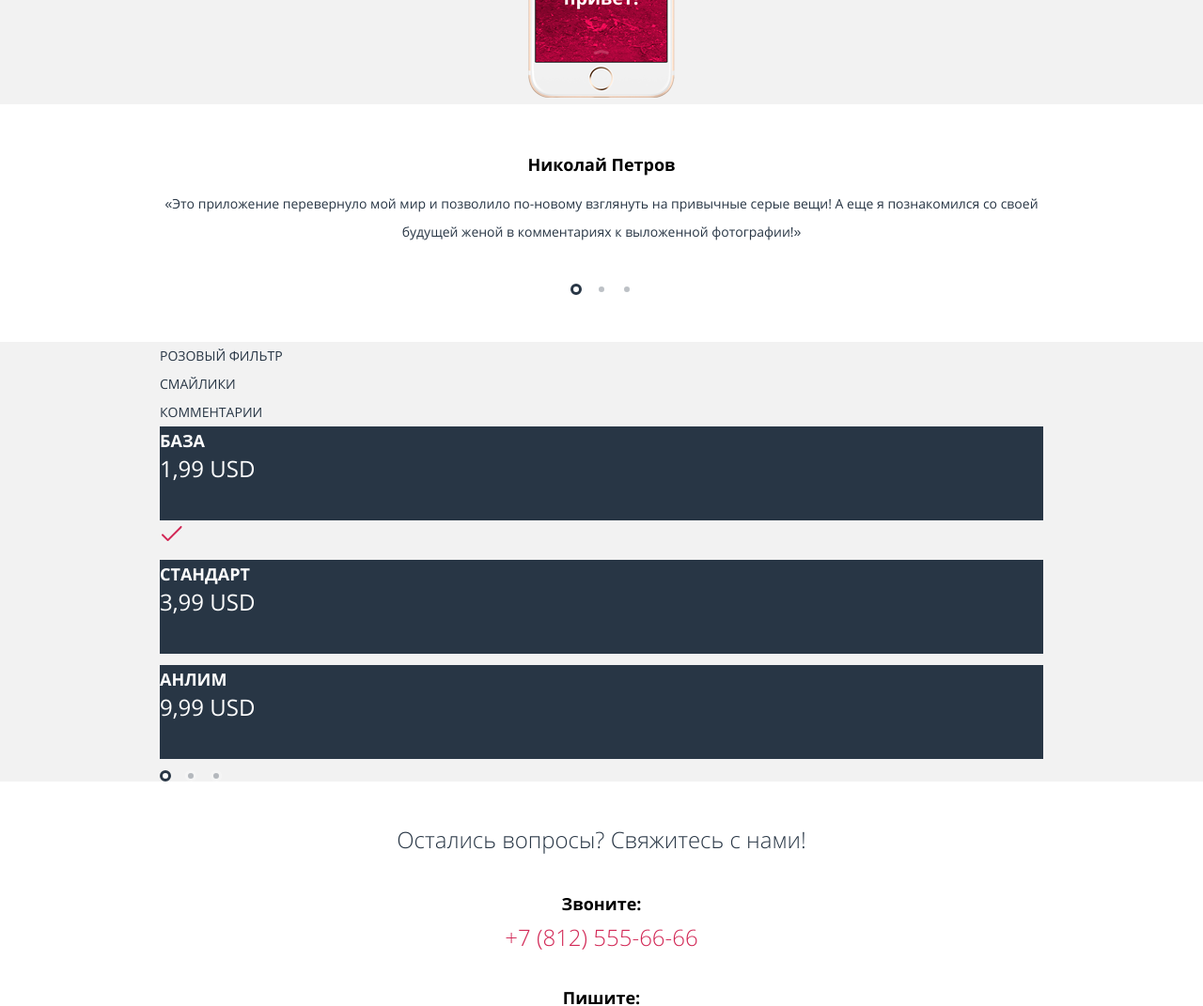
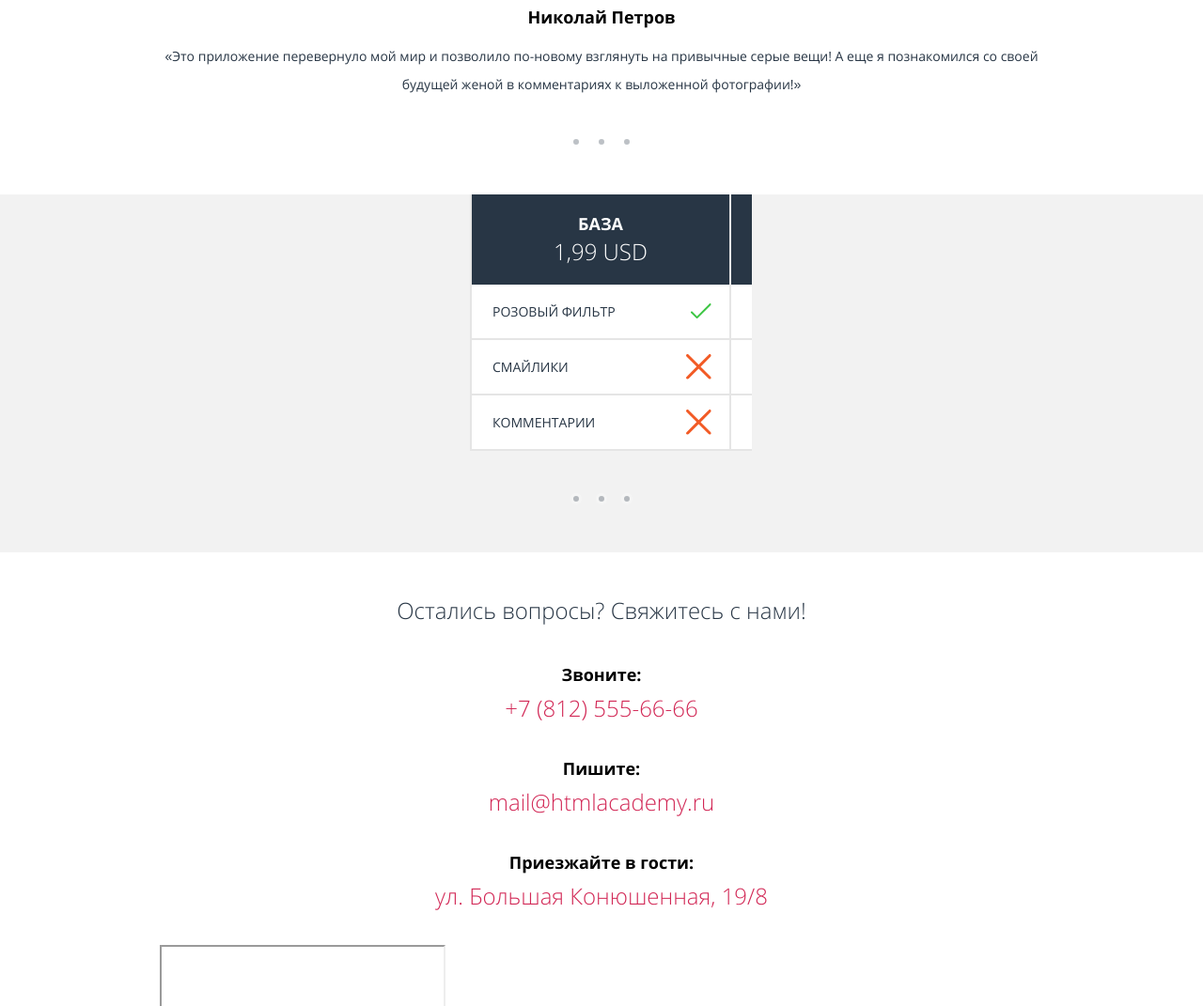
Before and after one commit to LysenokOI/1299739-pink-19, a website: page source/index.html in a window 1280 px wide. Shown: the part 1729-2800 px from the top of the page at 94% size. Drawn offline with nearby package versions, Linux system fonts and the light colour scheme; files that its build step writes are made by us from their sources; grey boxes are pictures that could not be loaded; files whose address does not match are found by name.

Commit message:
module4-task1: add slider functionality

```diff
--- a/source/index.html
+++ b/source/index.html
@@ -10,11 +10,16 @@
 </head>
 
 <body>
-  <svg class="svisually-hidden">
+  <svg style="display: none;">
     <symbol id="icon-yes" viewBox="-82.357 4.875 21.698 16.09">
       <path
         d="M-60.953,5.167c-0.391-0.391-1.023-0.391-1.414,0L-75.75,18.551l-4.9-4.9c-0.391-0.391-1.023-0.391-1.414,0 s-0.391,1.023,0,1.414l5.607,5.607c0.195,0.195,0.451,0.293,0.707,0.293s0.512-0.098,0.707-0.293l14.09-14.0 C-60.562,6.191-60.562,5.558-60.953,5.167z" />
     </symbol>
+    <symbol id="icon-no" viewBox="0 0 26.752 26.752">
+      <path
+        d="M15.497,13.376L26.312,2.562c0.586-0.585,0.586-1.535,0-2.121s-1.535-0.586-2.121,0L13.376,11.255L2.562,0.439 c-0.586-0.586-1.535-0.586-2.121,0c-0.586,0.585-0.586,1.535,0,2.121l10.814,10.815L0.439,24.19c-0.586,0.586-0.586,1.535,0,2.121 c0.293,0.293,0.677,0.439,1.061,0.439s0.768-0.146,1.061-0.439l10.815-10.814L24.19,26.312c0.293,0.293,0.677,0.439,1.061,0.439 s0.768-0.146,1.061-0.439c0.586-0.586,0.586-1.535,0-2.121L15.497,13.376z" />
+    </symbol>
+
   </svg>
 
   <header class="header">
@@ -212,59 +217,102 @@
     </section>
 
     <section class="tariffs slider">
-      <div class="container">
-        <div class="tariffs__wrapper slider-inner">
-          <ul class="tariffs__list slider-slides">
 
-            <li>
-              <div class="tariffs__filter">Розовый фильтр</div>
-              <div class="tariffs__filter">Смайлики</div>
-              <div class="tariffs__filter">Комментарии</div>
+      <div class="tariffs__toggle-wrapper container">
+        <div class="slider__toggles">
+          <input type="radio" id="slider__btn-1" class="slider__radio-btn" name="slider__toggle">
+          <input type="radio" id="slider__btn-2" class="slider__radio-btn" name="slider__toggle">
+          <input type="radio" id="slider__btn-3" class="slider__radio-btn" name="slider__toggle">
+
+          <label for="slider__btn-1" class="slider__toggle"></label>
+          <label for="slider__btn-2" class="slider__toggle"></label>
+          <label for="slider__btn-3" class="slider__toggle"></label>
+        </div>
+      </div>
+
+      <div class="tariffs-wrapper slider__inner">
+        <ul class="tariffs__list slider__slides">
+
+          <li class="tariffs__item tariffs__filters">
+            <div class="tariffs__filter tariffs__col">Розовый фильтр</div>
+            <div class="tariffs__filter tariffs__col">Смайлики</div>
+            <div class="tariffs__filter tariffs__col">Комментарии</div>
           </li>
 
           <li class="tariffs__item">
             <div class="tariffs__header">
-                <div class="tariffs__name">База</div>
+              <div class="tariffs__tariff">
+                <span class="tariffs__name">База</span>
                 <span class="tariffs__cost">1,99 usd</span>
               </div>
-              <div class="tariffs__value tariffs__value--checked">
+            </div>
+            <div class="tariffs__value tariffs__col">
               <svg class="tariffs__icon-yes" x="0px" y="0px" width="21.698px" height="16.09px">
                 <use xlink:href="#icon-yes"></use>
               </svg>
             </div>
-              <div class="tariffs__value tariffs__value--unchecked"></div>
-              <div class="tariffs__value tariffs__value--unchecked"></div>
+            <div class="tariffs__value tariffs__col">
+              <svg class="tariffs__icon-no" x="0px" y="0px" width="26.752px" height="26.752px">
+                <use xlink:href="#icon-no"></use>
+              </svg>
+            </div>
+            <div class="tariffs__value tariffs__col">
+              <svg class="tariffs__icon-no" x="0px" y="0px" width="26.752px" height="26.752px">
+                <use xlink:href="#icon-no"></use>
+              </svg>
+            </div>
+          </li>
+
+          <li class="tariffs__item ">
+            <div class="tariffs__header">
+              <div class="tariffs__tariff">
+                <span class="tariffs__name mark--hit">Стандарт</span>
+                <span class="tariffs__cost">3,99 usd</span>
+              </div>
+            </div>
+            <div class="tariffs__value tariffs__col">
+              <svg class="tariffs__icon-yes" x="0px" y="0px" width="21.698px" height="16.09px">
+                <use xlink:href="#icon-yes"></use>
+              </svg>
+            </div>
+            <div class="tariffs__value tariffs__col">
+              <svg class="tariffs__icon-yes" x="0px" y="0px" width="21.698px" height="16.09px">
+                <use xlink:href="#icon-yes"></use>
+              </svg>
+            </div>
+            <div class="tariffs__value tariffs__col">
+              <svg class="tariffs__icon-no" x="0px" y="0px" width="26.752px" height="26.752px">
+                <use xlink:href="#icon-no"></use>
+              </svg>
+            </div>
           </li>
 
           <li class="tariffs__item">
-              <div class="tariffs__header">
-                <div class="tariffs__name mark--hit">Стандарт</div>
-                <span class="tariffs__cost">3,99 usd</span>
-              </div>
-              <div class="tariffs__value tariffs__value--checked"></div>
-              <div class="tariffs__value tariffs__value--checked"></div>
-              <div class="tariffs__value tariffs__value--unchecked"></div>
-            </li>
-
-            <li class="tariffs__item">
-              <div class="tariffs__header">
-                <div class="tariffs__name">Анлим</div>
+            <div class="tariffs__header ">
+              <div class="tariffs_tariff">
+                <span class="tariffs__name">Анлим</span>
                 <span class="tariffs__cost">9,99 usd</span>
               </div>
-              <div class="tariffs__value tariffs__value--checked"></div>
-              <div class="tariffs__value tariffs__value--checked"></div>
-              <div class="tariffs__value tariffs__value--checked"></div>
+            </div>
+            <div class="tariffs__value tariffs__col">
+              <svg class="tariffs__icon-yes" x="0px" y="0px" width="21.698px" height="16.09px">
+                <use xlink:href="#icon-yes"></use>
+              </svg>
+            </div>
+            <div class="tariffs__value tariffs__col">
+              <svg class="tariffs__icon-yes" x="0px" y="0px" width="21.698px" height="16.09px">
+                <use xlink:href="#icon-yes"></use>
+              </svg>
+            </div>
+            <div class="tariffs__value tariffs__col">
+              <svg class="tariffs__icon-yes" x="0px" y="0px" width="21.698px" height="16.09px">
+                <use xlink:href="#icon-yes"></use>
+              </svg>
+            </div>
           </li>
         </ul>
 
       </div>
-        <div class="slider__toggles">
-          <button class="slider__toggle slider__toggle--active" type="button"></button>
-          <button class="slider__toggle" type="button"></button>
-          <button class="slider__toggle" type="button"></button>
-        </div>
-      </div>
-
     </section>
 
   </main>
--- a/source/less/blocks/slider.less
+++ b/source/less/blocks/slider.less
@@ -1,7 +1,22 @@
+/*Block model*/
+
+.slider__inner {
+  overflow: hidden;
+}
+
+.slider__slides {
+  width: 872px;
+  transition: transform 0.8s ease;
+}
+
 .slider__toggles {
   display: flex;
   width: 66px;
   justify-content: space-between;
+}
+
+.slider__radio-btn {
+  display: none;
 }
 
 .slider__toggle {
@@ -21,8 +36,18 @@
   }
 }
 
-.slider__toggle--active {
+#slider__btn-1:checked ~ .slider__toggle[for="slider__btn-1"],
+#slider__btn-2:checked ~ .slider__toggle[for="slider__btn-2"],
+#slider__btn-3:checked ~ .slider__toggle[for="slider__btn-3"] {
   border: 3px solid @dark;
   background-color: @light;
   opacity: 1;
 }
+
+#slider__btn-1:checked ~ .slider__slides {
+  transform: translate(0);
+}
+
+#slider__btn-2:checked ~ .slider__slides {
+  transform: translate(-278px);
+}
--- a/source/less/blocks/tariffs.less
+++ b/source/less/blocks/tariffs.less
@@ -1,6 +1,71 @@
+/*Positioning*/
+.tariffs__list {
+  position: relative;
+}
+
+.tariffs__filters {
+  position: absolute;
+  bottom: 0;
+}
+
 /*Block model*/
+.tariffs {
+padding-bottom: 51px;
+display: flex;
+flex-direction: column;
+}
+
+.tariffs-wrapper {
+  width: 320px;
+  margin: 0 auto;
+  order: 1;
+}
+
+.tariffs__list {
+  display: flex;
+  padding-left: 20px;
+  padding-right: 20px;
+}
+
+.tariffs__item {
+  min-width: 276px;
+}
+
+.tariffs__filter {
+  padding-left: 22px;
+  display: flex;
+  align-items: center;
+}
+
 .tariffs__header {
-  min-height: 100px;
+  min-height: 96px;
+  display: flex;
+  justify-content: center;
+  align-items: center;
+  flex-wrap: wrap;
+}
+
+.tariffs__name {
+  display: block;
+  text-align: center;
+}
+
+.tariffs__col {
+  min-height: 59px;
+}
+
+.tariffs__value {
+  padding-right: 19px;
+  display: flex;
+  align-items: center;
+  justify-content: flex-end;
+}
+
+.tariffs__toggle-wrapper {
+  order: 2;
+  margin-top: 45px;
+  display: flex;
+  justify-content: center;
 }
 /*Decorations*/
 .tariffs {
@@ -9,23 +74,41 @@
   background-color: @grey;
 }
 
-/*.tariffs__item{
-  width: 276px;
-  border-left: 2px solid @grey;
-  border-right: 2px solid @grey;
-}*/
+.tariffs__col {
+  border-bottom: 2px solid @disabled;
+}
+
+.tariffs__item {
+  border-left: 2px solid @disabled;
+  /*&:first-of-type{
+    border-top: 2px solid @disabled; DESCTOP
+  }*/
+  &:last-of-type {
+    border-right: 2px solid @disabled;
+  }
+}
+
+.tariffs__filter {
+  background-color: transparent;
+}
 
 .tariffs__value {
-  border: 2px solid @grey;
-  &--checked {
-    fill: @pink;
-  }
+  background-color: @light;
+}
+
+.tariffs__icon-yes {
+  fill: @icon-yes;
+}
+
+.tariffs__icon-no {
+  fill: @icon-no;
 }
 
 .tariffs__header {
   background-color: @dark;
   color: @light;
 }
+
 
 .tariffs__name {
   font-family: "OpenSans-Bold";
@@ -34,5 +117,6 @@
 }
 
 .tariffs__cost {
+  font-family: "OpenSans-Light";
   font-size: 24px;
 }
--- a/source/less/global/colors.less
+++ b/source/less/global/colors.less
@@ -8,3 +8,5 @@
 @button--rect: #2aab6d;
 @site-border: #000;
 @disabled: #e5e5e5;
+@icon-no: #f25b26;
+@icon-yes: #3dc644;
```
Also changed, not shown: source/form.html (+1 -1 lines). Lines whose indentation alone changed are shown as unchanged.
